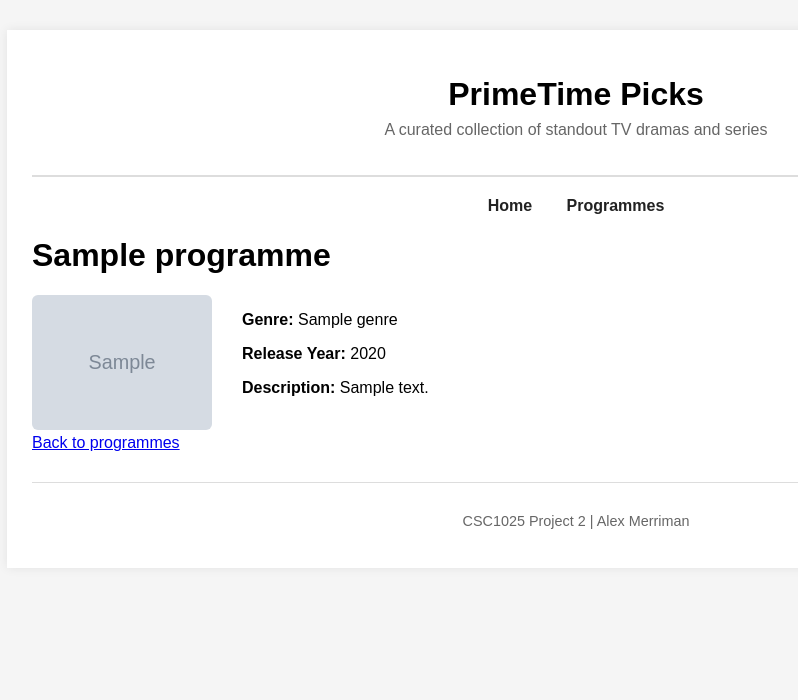
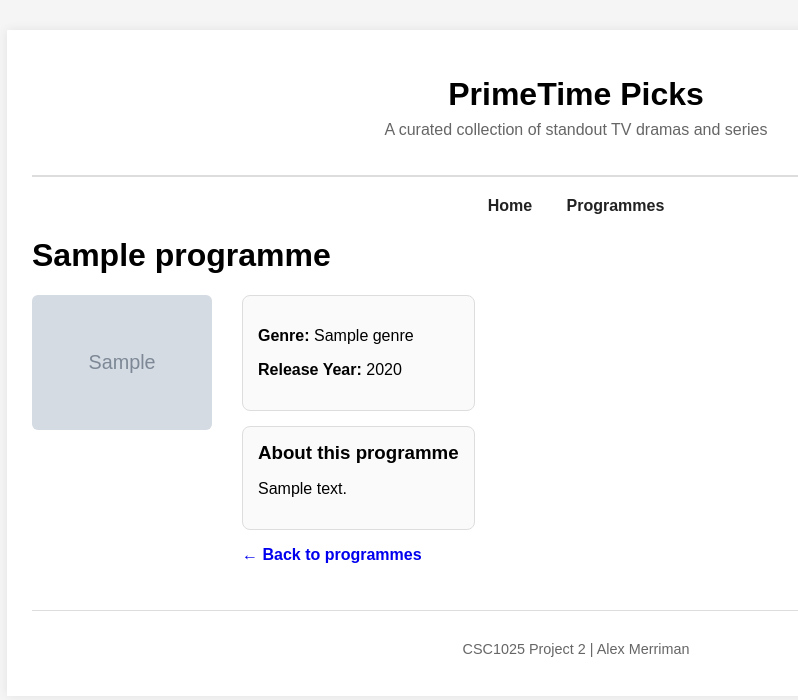
Before and after one commit to alexmerriman/primetime-picks, a Django app: page /programmes/1/ in a window 1280 px wide. Shown: the top 700 px of the page, without its empty margins (64-862 px from the left). Run offline with Django 5.2, Linux system fonts and the light colour scheme; tables that the repository leaves empty hold one stand-in row (values such as "Sample post"); grey boxes marked "Sample" are stand-in pictures.

Commit message:
Improved programme detail page layout and styling

```diff
--- a/pages/templates/pages/programme_detail.html
+++ b/pages/templates/pages/programme_detail.html
@@ -9,7 +9,6 @@
 <h1>{{ programme.title }}</h1>
 
 <div class="detail-container">
-
     <div class="detail-image">
         {% if programme.image %}
             <img src="{{ programme.image.url }}" alt="{{ programme.title }}">
@@ -17,13 +16,20 @@
     </div>
 
     <div class="detail-info">
-        <p><strong>Genre:</strong> {{ programme.genre }}</p>
-        <p><strong>Release Year:</strong> {{ programme.release_year }}</p>
-        <p><strong>Description:</strong> {{ programme.description }}</p>
+        <div class="info-card">
+            <p><strong>Genre:</strong> {{ programme.genre }}</p>
+            <p><strong>Release Year:</strong> {{ programme.release_year }}</p>
+        </div>
+
+        <div class="description-card">
+            <h3>About this programme</h3>
+            <p>{{ programme.description }}</p>
+        </div>
+
+        <p class="back-link">
+            <a href="{% url 'programme_list' %}">← Back to programmes</a>
+        </p>
     </div>
-
 </div>
 
-<a href="/programmes/">Back to programmes</a>
-
 {% endblock %}
--- a/static/main.css
+++ b/static/main.css
@@ -123,3 +123,26 @@ th {
     margin-top: 10px;
     font-size: 1rem;
 }
+
+.info-card,
+.description-card {
+    background-color: #fafafa;
+    border: 1px solid #ddd;
+    border-radius: 8px;
+    padding: 15px;
+    margin-bottom: 15px;
+}
+
+.description-card h3 {
+    margin-top: 0;
+    margin-bottom: 10px;
+}
+
+.back-link a {
+    font-weight: bold;
+    text-decoration: none;
+}
+
+.back-link a:hover {
+    text-decoration: underline;
+}
```
